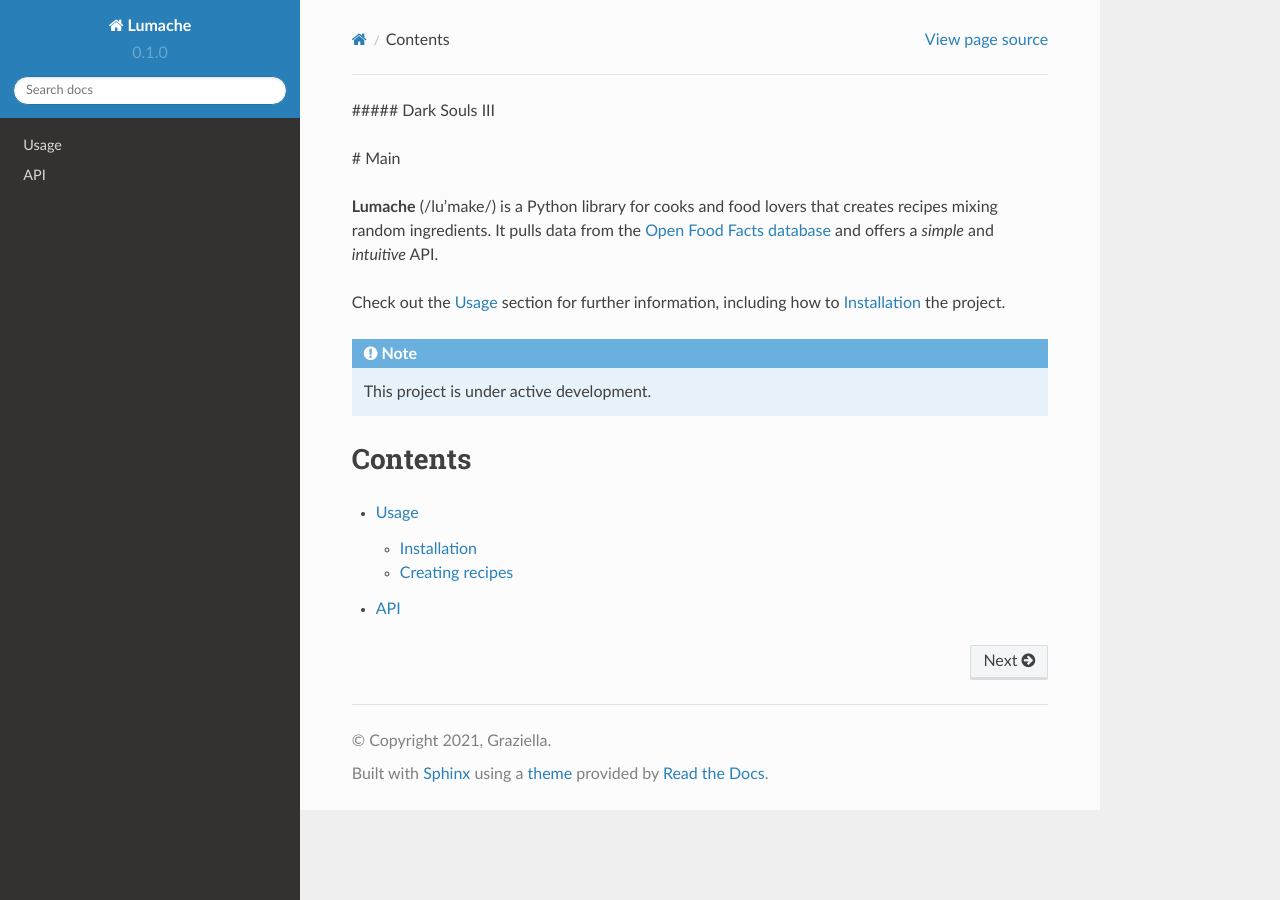
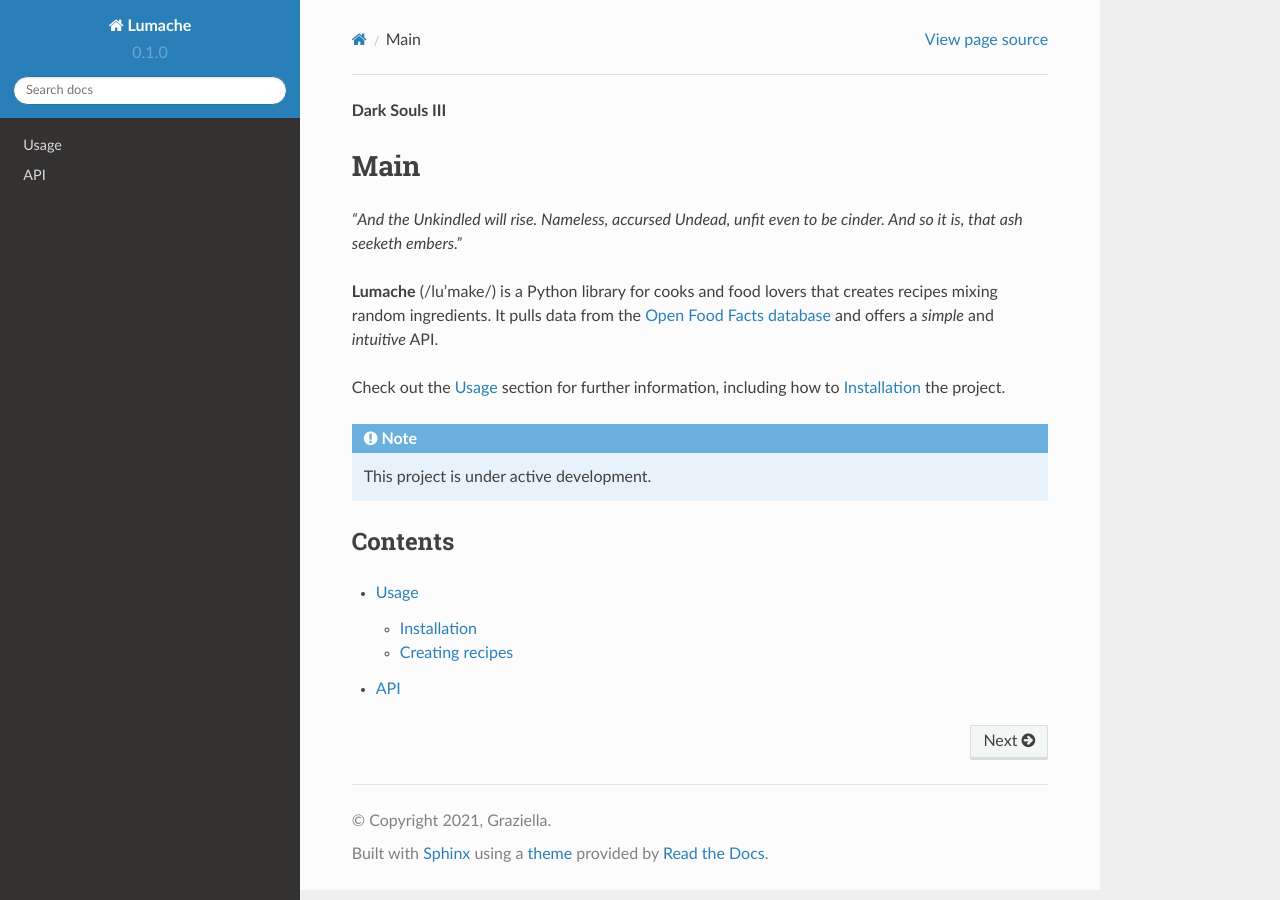
Before and after one commit to pulsfortjf/Dark-Souls-III-Docs, a Sphinx documentation site: the page built from docs/source/index.rst, in a window 1280 px wide. Built offline with Sphinx 7.4.7 and the Read the Docs theme 2.0.0, drawn with Linux system fonts in a browser that asks for light colours.

Commit message:
Update index.rst
format title

```diff
--- a/docs/source/index.rst
+++ b/docs/source/index.rst
@@ -1,6 +1,9 @@
-##### Dark Souls III
+**Dark Souls III**
 
-# Main
+Main
+===================
+
+*“And the Unkindled will rise. Nameless, accursed Undead, unfit even to be cinder. And so it is, that ash seeketh embers.”*
 
 **Lumache** (/lu'make/) is a Python library for cooks and food lovers
 that creates recipes mixing random ingredients.
```
